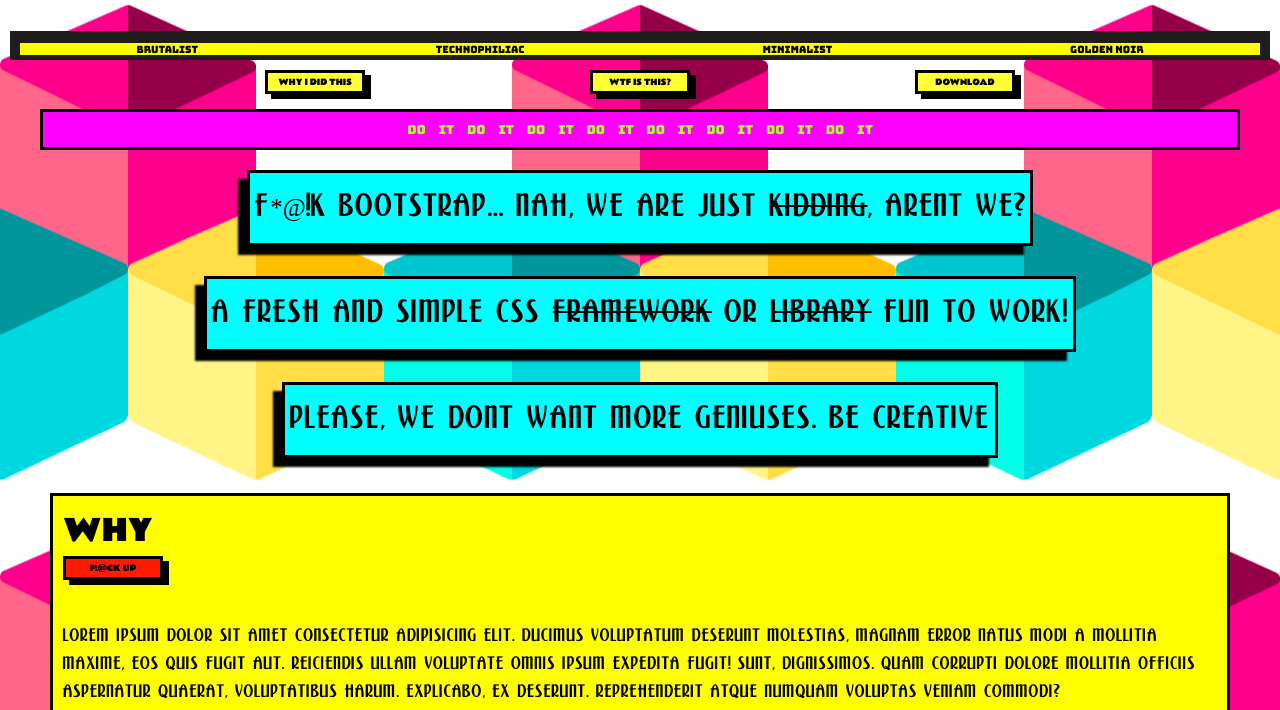
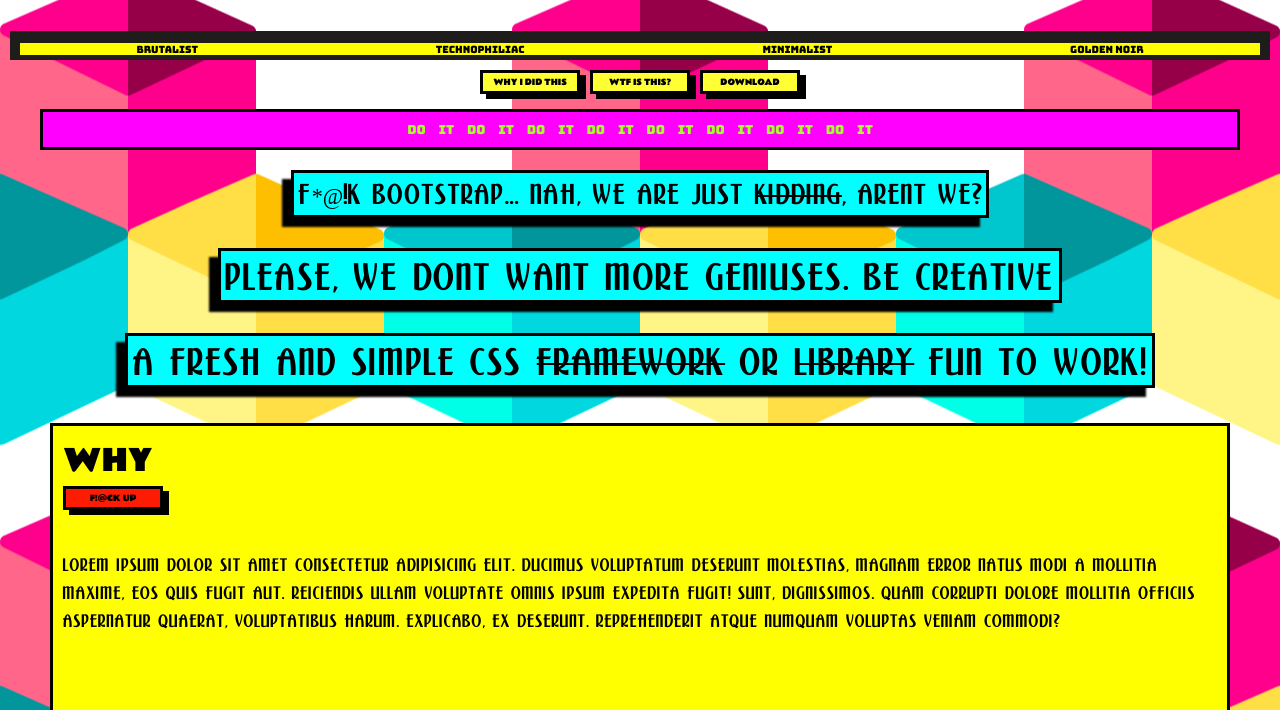
Before and after one commit to BlokCSS/BlokCSS.github.io, a plain HTML site: page index.html in a window 1280 px wide. Shown: the part 390-1100 px from the top of the page. Drawn offline with Linux system fonts and the light colour scheme.

Commit message:
Update index.html

```diff
--- a/index.html
+++ b/index.html
@@ -41,7 +41,7 @@
 
 
     <main>
-        <div class="blokRow-SPeve | wrap">
+        <div class="blokRow-center">
             <button class="brutalist btn-yellow">
                 <a href="#why">WHY I DID THIS</a>
             </button>
@@ -57,29 +57,30 @@
         <p class="marquee | bs-bgPink | bs-fontGreen">
             <span> DO IT DO IT DO IT DO IT DO IT DO IT DO IT DO IT</span>
         </p>
-        <div class="blokRow-center wrap">
+
+        <div class="blokRow-center wrap | align-center">
             <div class="blokColumn-center">
                 <div class="bs-panel-left | bs-bgCyan">
-                    <p class="bs-fontKalendar | text-center | display-md">F*@!K bootstrap... nah, we are just
-                        <s>kidding</s>, arent we?</p>
+                    <h3 class="bs-fontKalendar | text-center | ">F*@!K bootstrap... nah, we are just
+                        <s>kidding</s>, arent we?</h3>
                 </div>
             </div>
 
             <div class="blokColumn-center">
                 <div class="bs-panel-left | bs-bgCyan">
-                    <p class="bs-fontKalendar | text-center | display-md">A fresh and simple css <s>framework</s> or
+                    <h2 class="bs-fontKalendar | text-center">Please, we dont want more geniuses.
+                        be creative
+                    </h2>
+                </div>
+            </div>
+            <div class="blokColumn-center">
+                <div class="bs-panel-left | bs-bgCyan">
+                    <h2 class="bs-fontKalendar | text-center">A fresh and simple css <s>framework</s> or
                         <s>library</s> fun to work!
-                    </p>
+                    </h2>
                 </div>
             </div>
 
-            <div class="blokColumn-center">
-                <div class="bs-panel-left | bs-bgCyan">
-                    <p class="bs-fontKalendar | text-center | display-md">Please, we dont want more geniuses.
-                        be creative
-                    </p>
-                </div>
-            </div>
         </div>
         <br>
         <div class="blokColumn-center">
```
